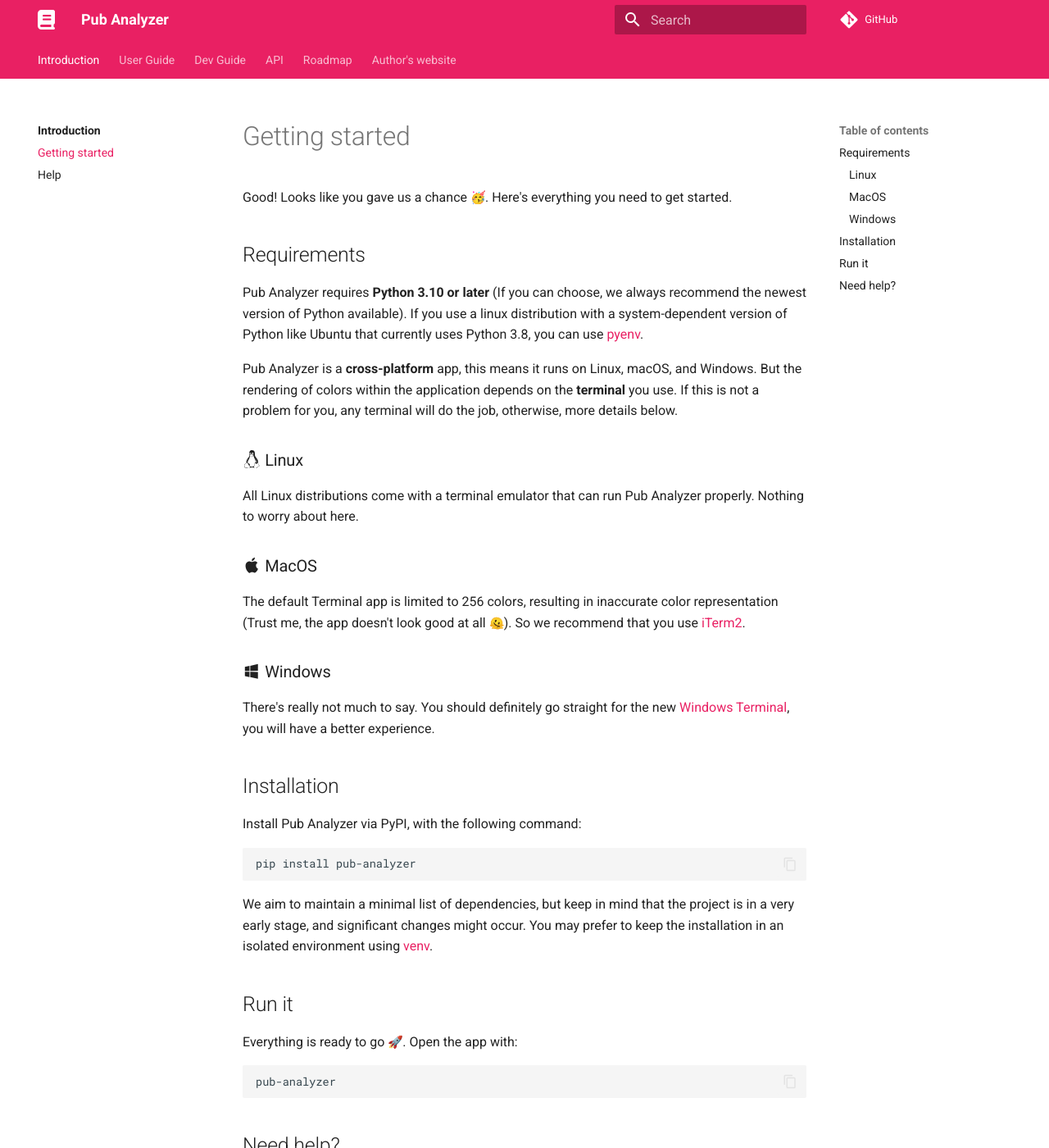
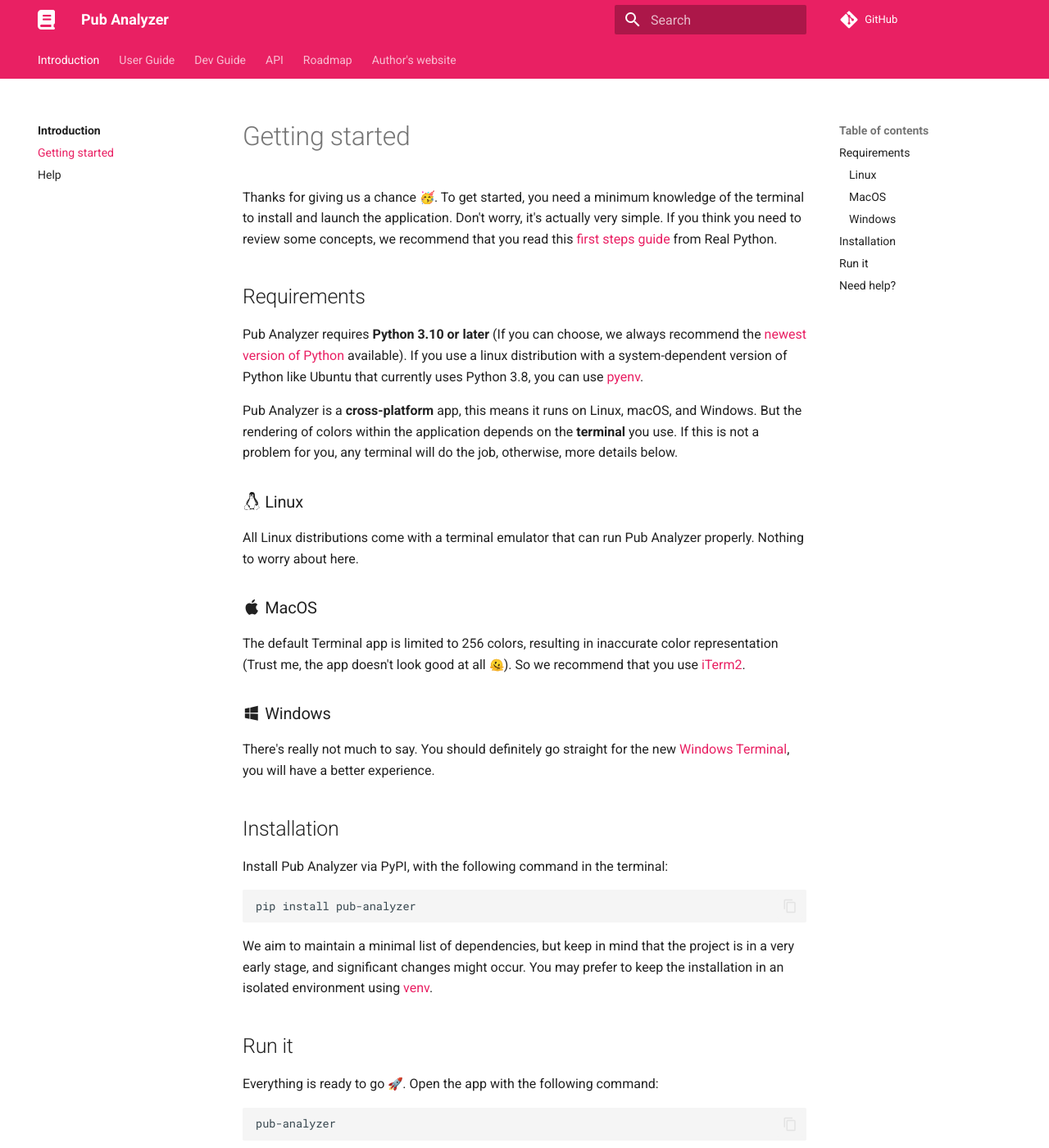
Before and after one commit to alejandrgaspar/pub-analyzer, an MkDocs documentation site: the page built from docs/getting_started.md, in a window 1280 px wide and 1400 px high. Shown: the whole window at 82% size. Built offline with MkDocs 1.6.1 and Material for MkDocs 9.7.7, drawn with Linux system fonts in a browser that asks for light colours; emoji names are drawn with the system emoji font; comment, search, counter and statistics services are not loaded.

Commit message:
Add terminal references in getting started docs

````diff
--- a/docs/getting_started.md
+++ b/docs/getting_started.md
@@ -1,9 +1,9 @@
 # Getting started
 
-Good! Looks like you gave us a chance :partying_face:. Here's everything you need to get started.
+Thanks for giving us a chance :partying_face:. To get started, you need a minimum knowledge of the terminal to install and launch the application. Don't worry, it's actually very simple. If you think you need to review some concepts, we recommend that you read this [first steps guide](https://realpython.com/terminal-commands/){target=_blank} from Real Python.
 
 ## Requirements
-Pub Analyzer requires **Python 3.10 or later** (If you can choose, we always recommend the newest version of Python available). If you use a linux distribution with a system-dependent version of Python like Ubuntu that currently uses Python 3.8, you can use [pyenv](https://github.com/pyenv/pyenv){target=_blank}.
+Pub Analyzer requires **Python 3.10 or later** (If you can choose, we always recommend the [newest version of Python](https://www.python.org/downloads/){target=_blank} available). If you use a linux distribution with a system-dependent version of Python like Ubuntu that currently uses Python 3.8, you can use [pyenv](https://github.com/pyenv/pyenv){target=_blank}.
 
 
 Pub Analyzer is a **cross-platform** app, this means it runs on Linux, macOS, and Windows. But the rendering of colors within the application depends on the **terminal** you use. If this is not a problem for you, any terminal will do the job, otherwise, more details below.
@@ -19,7 +19,7 @@
 
 ## Installation
 
-Install Pub Analyzer via PyPI, with the following command:
+Install Pub Analyzer via PyPI, with the following command in the terminal:
 
 ```
 pip install pub-analyzer
@@ -29,7 +29,7 @@
 
 ## Run it
 
-Everything is ready to go :rocket:. Open the app with:
+Everything is ready to go :rocket:. Open the app with the following command:
 
 ```
 pub-analyzer
````
